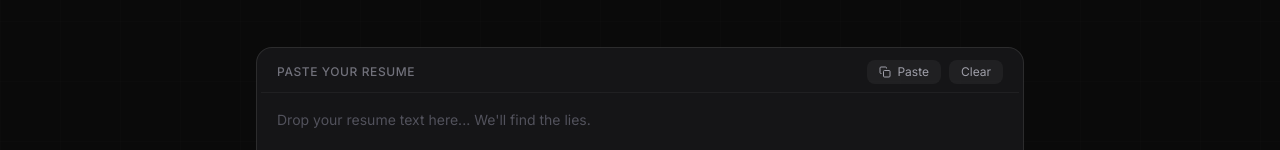
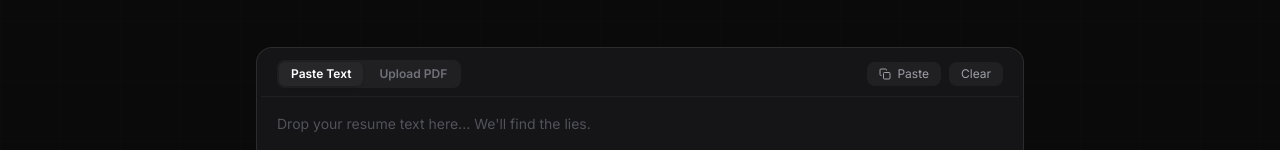
Before and after one commit to Autocrat2005/Resume-Lie-Detector, a Next.js app: page / in a window 1280 px wide. Shown: the part 519-669 px from the top of the page. Built offline with nearby package versions, Linux system fonts and the light colour scheme; no server answers.

Commit message:
feat: support premium client-side PDF resume parsing

```diff
--- a/src/components/ResumeInput.tsx
+++ b/src/components/ResumeInput.tsx
@@ -12,6 +12,45 @@ interface ResumeInputProps {
   limitMessage?: string;
 }
 
+// Dynamically loads PDF.js from Cloudflare cdnjs CDN
+const loadPdfJs = (): Promise<any> => {
+  return new Promise((resolve, reject) => {
+    if (typeof window === 'undefined') {
+      reject(new Error('Window is not defined'));
+      return;
+    }
+    if ((window as any).pdfjsLib) {
+      resolve((window as any).pdfjsLib);
+      return;
+    }
+
+    const scriptId = 'pdfjs-script';
+    let script = document.getElementById(scriptId) as HTMLScriptElement | null;
+
+    if (!script) {
+      script = document.createElement('script');
+      script.id = scriptId;
+      script.src = 'https://cdnjs.cloudflare.com/ajax/libs/pdf.js/3.11.174/pdf.min.js';
+      script.async = true;
+      document.body.appendChild(script);
+    }
+
+    const checkLoaded = setInterval(() => {
+      if ((window as any).pdfjsLib) {
+        clearInterval(checkLoaded);
+        const pdfjsLib = (window as any).pdfjsLib;
+        pdfjsLib.GlobalWorkerOptions.workerSrc = 'https://cdnjs.cloudflare.com/ajax/libs/pdf.js/3.11.174/pdf.worker.min.js';
+        resolve(pdfjsLib);
+      }
+    }, 100);
+
+    setTimeout(() => {
+      clearInterval(checkLoaded);
+      reject(new Error('Failed to load PDF parsing library. Check your internet connection.'));
+    }, 15000);
+  });
+};
+
 export default function ResumeInput({
   onAnalyze,
   isLoading,
@@ -19,16 +58,101 @@ export default function ResumeInput({
   limitMessage = '',
 }: ResumeInputProps) {
   const [text, setText] = useState('');
+  const [activeTab, setActiveTab] = useState<'text' | 'pdf'>('text');
   const [provider, setProvider] = useState<AIProvider>('groq');
+
+  // PDF upload states
+  const [isParsingPdf, setIsParsingPdf] = useState(false);
+  const [pdfError, setPdfError] = useState('');
+  const [pdfSuccess, setPdfSuccess] = useState('');
+  const [isDragging, setIsDragging] = useState(false);
+
   const textareaRef = useRef<HTMLTextAreaElement>(null);
+  const fileInputRef = useRef<HTMLInputElement>(null);
   const { user, plan } = useApp();
 
   const handlePaste = async () => {
     try {
       const clipText = await navigator.clipboard.readText();
       setText(clipText);
+      setActiveTab('text');
     } catch {
       // Clipboard API not available
+    }
+  };
+
+  const handlePdfParsing = async (file: File) => {
+    if (!file || file.type !== 'application/pdf') {
+      setPdfError('Please upload a valid PDF file.');
+      return;
+    }
+
+    if (file.size > 5 * 1024 * 1024) {
+      setPdfError('File is too large. Maximum size is 5MB.');
+      return;
+    }
+
+    setPdfError('');
+    setPdfSuccess('');
+    setIsParsingPdf(true);
+
+    try {
+      const pdfjsLib = await loadPdfJs();
+      const arrayBuffer = await file.arrayBuffer();
+      const pdf = await pdfjsLib.getDocument({ data: arrayBuffer }).promise;
+
+      let fullText = '';
+      for (let i = 1; i <= pdf.numPages; i++) {
+        const page = await pdf.getPage(i);
+        const textContent = await page.getTextContent();
+        const pageText = textContent.items.map((item: any) => item.str).join(' ');
+        fullText += pageText + '\n';
+      }
+
+      if (!fullText.trim()) {
+        throw new Error('No readable text found in this PDF. The file might be scanned or an image.');
+      }
+
+      setText(fullText);
+      setPdfSuccess(`Extracted ${file.name} successfully!`);
+
+      // Auto switch back to text tab after a short delay so they can review/edit
+      setTimeout(() => {
+        setActiveTab('text');
+        setPdfSuccess('');
+      }, 1500);
+
+    } catch (err: unknown) {
+      console.error('PDF parsing error:', err);
+      setPdfError(err instanceof Error ? err.message : 'Failed to extract text from PDF.');
+    } finally {
+      setIsParsingPdf(false);
+    }
+  };
+
+  const handleDragOver = (e: React.DragEvent) => {
+    e.preventDefault();
+    setIsDragging(true);
+  };
+
+  const handleDragLeave = () => {
+    setIsDragging(false);
+  };
+
+  const handleDrop = async (e: React.DragEvent) => {
+    e.preventDefault();
+    setIsDragging(false);
+
+    const file = e.dataTransfer.files[0];
+    if (file) {
+      await handlePdfParsing(file);
+    }
+  };
+
+  const handleFileSelect = async (e: React.ChangeEvent<HTMLInputElement>) => {
+    const file = e.target.files?.[0];
+    if (file) {
+      await handlePdfParsing(file);
     }
   };
 
@@ -42,8 +166,32 @@ export default function ResumeInput({
         <div className="absolute -inset-0.5 rounded-2xl bg-gradient-to-r from-red-500/20 via-transparent to-cyan-500/20 opacity-0 blur transition-opacity duration-500 group-hover:opacity-100" />
 
         <div className="relative rounded-2xl border border-white/10 bg-zinc-900/80 backdrop-blur-xl p-1">
+
+          {/* Header Tabs & Control Buttons */}
           <div className="flex items-center justify-between px-4 py-2 border-b border-white/5">
-            <span className="text-xs font-medium text-zinc-500 uppercase tracking-wider">Paste your resume</span>
+            <div className="flex items-center gap-1 bg-white/5 p-0.5 rounded-lg">
+              <button
+                onClick={() => setActiveTab('text')}
+                className={`rounded-md px-3 py-1 text-xs font-semibold transition-all ${
+                  activeTab === 'text'
+                    ? 'bg-zinc-800 text-white shadow-sm'
+                    : 'text-zinc-500 hover:text-zinc-300'
+                }`}
+              >
+                Paste Text
+              </button>
+              <button
+                onClick={() => setActiveTab('pdf')}
+                className={`rounded-md px-3 py-1 text-xs font-semibold transition-all ${
+                  activeTab === 'pdf'
+                    ? 'bg-zinc-800 text-white shadow-sm'
+                    : 'text-zinc-500 hover:text-zinc-300'
+                }`}
+              >
+                Upload PDF
+              </button>
+            </div>
+
             <div className="flex items-center gap-2">
               <button
                 onClick={handlePaste}
@@ -56,7 +204,11 @@ export default function ResumeInput({
                 Paste
               </button>
               <button
-                onClick={() => setText('')}
+                onClick={() => {
+                  setText('');
+                  setPdfError('');
+                  setPdfSuccess('');
+                }}
                 className="flex items-center gap-1.5 rounded-lg bg-white/5 px-3 py-1 text-xs text-zinc-400 transition-all hover:bg-white/10 hover:text-white"
               >
                 Clear
@@ -64,6 +216,9 @@ export default function ResumeInput({
             </div>
           </div>
 
+          {/* Tab Content */}
+          <div className="relative">
+            {activeTab === 'text' ? (
               <textarea
                 ref={textareaRef}
                 value={text}
@@ -72,7 +227,67 @@ export default function ResumeInput({
                 className="w-full min-h-[300px] resize-y bg-transparent px-4 py-4 text-sm text-zinc-200 placeholder-zinc-600 focus:outline-none leading-relaxed"
                 spellCheck={false}
               />
+            ) : (
+              <div
+                onDragOver={handleDragOver}
+                onDragLeave={handleDragLeave}
+                onDrop={handleDrop}
+                onClick={() => fileInputRef.current?.click()}
+                className={`flex flex-col items-center justify-center min-h-[300px] m-3 rounded-xl border-2 border-dashed transition-all duration-300 cursor-pointer ${
+                  isDragging
+                    ? 'border-cyan-500 bg-cyan-500/5'
+                    : 'border-white/10 bg-black/10 hover:border-white/20 hover:bg-white/5'
+                }`}
+              >
+                <input
+                  type="file"
+                  ref={fileInputRef}
+                  onChange={handleFileSelect}
+                  accept=".pdf"
+                  className="hidden"
+                />
 
+                {isParsingPdf ? (
+                  <div className="flex flex-col items-center gap-4 animate-pulse">
+                    <svg className="animate-spin h-10 w-10 text-cyan-400" viewBox="0 0 24 24">
+                      <circle className="opacity-25" cx="12" cy="12" r="10" stroke="currentColor" strokeWidth="4" fill="none" />
+                      <path className="opacity-75" fill="currentColor" d="M4 12a8 8 0 018-8V0C5.373 0 0 5.373 0 12h4z" />
+                    </svg>
+                    <div className="text-sm font-semibold text-zinc-200">Extracting resume details...</div>
+                    <div className="text-xs text-zinc-500">Parsing PDF client-side</div>
+                  </div>
+                ) : pdfSuccess ? (
+                  <div className="flex flex-col items-center gap-3 text-green-400">
+                    <svg className="h-10 w-10" fill="none" viewBox="0 0 24 24" stroke="currentColor" strokeWidth="2">
+                      <path strokeLinecap="round" strokeLinejoin="round" d="M9 12l2 2 4-4m6 2a9 9 0 11-18 0 9 9 0 0118 0z" />
+                    </svg>
+                    <div className="text-sm font-semibold">{pdfSuccess}</div>
+                    <div className="text-xs text-zinc-500">Switching tabs to review...</div>
+                  </div>
+                ) : (
+                  <div className="flex flex-col items-center gap-4 p-6 text-center">
+                    <div className="flex h-12 w-12 items-center justify-center rounded-xl bg-white/5 text-zinc-400">
+                      <svg width="24" height="24" viewBox="0 0 24 24" fill="none" stroke="currentColor" strokeWidth="2">
+                        <path d="M14.5 2H6a2 2 0 0 0-2 2v16a2 2 0 0 0 2 2h12a2 2 0 0 0 2-2V7.5L14.5 2z" />
+                        <polyline points="14 2 14 8 20 8" />
+                      </svg>
+                    </div>
+                    <div>
+                      <div className="text-sm font-semibold text-zinc-200">Drag and drop your PDF resume</div>
+                      <div className="text-xs text-zinc-500 mt-1">or click to browse from files (Max 5MB)</div>
+                    </div>
+                    {pdfError && (
+                      <div className="mt-2 text-xs text-red-400 bg-red-500/10 border border-red-500/20 px-3 py-1.5 rounded-lg">
+                        {pdfError}
+                      </div>
+                    )}
+                  </div>
+                )}
+              </div>
+            )}
+          </div>
+
+          {/* Footer Controls */}
           <div className="flex items-center justify-between px-4 py-3 border-t border-white/5">
             <div className="flex items-center gap-4">
               <span className={`text-xs tabular-nums ${charCount > 15000 ? 'text-red-400' : charCount >= 50 ? 'text-zinc-500' : 'text-zinc-600'}`}>
@@ -83,7 +298,7 @@ export default function ResumeInput({
               <div className="flex items-center gap-1 rounded-lg bg-white/5 p-0.5">
                 <button
                   onClick={() => setProvider('groq')}
-                  className={`rounded-md px-3 py-1 text-xs font-medium transition-all ${
+                  className={`rounded-md px-3 py-1 text-xs font-semibold transition-all ${
                     provider === 'groq'
                       ? 'bg-cyan-500/20 text-cyan-400 shadow-sm'
                       : 'text-zinc-500 hover:text-zinc-300'
@@ -93,7 +308,7 @@ export default function ResumeInput({
                 </button>
                 <button
                   onClick={() => setProvider('claude')}
-                  className={`rounded-md px-3 py-1 text-xs font-medium transition-all ${
+                  className={`rounded-md px-3 py-1 text-xs font-semibold transition-all ${
                     provider === 'claude'
                       ? 'bg-red-500/20 text-red-400 shadow-sm'
                       : 'text-zinc-500 hover:text-zinc-300'
```
Lines whose indentation alone changed are shown as unchanged.
